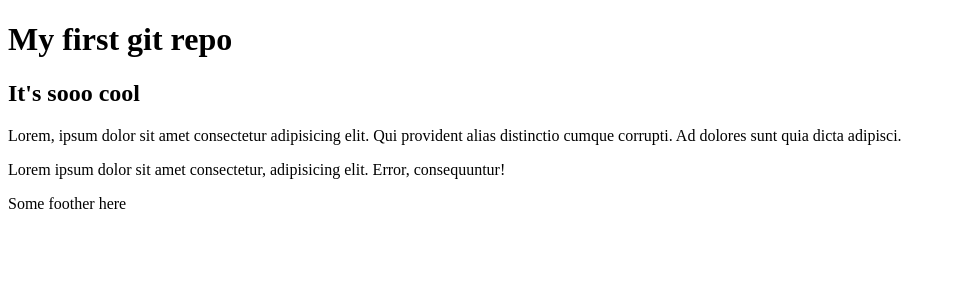
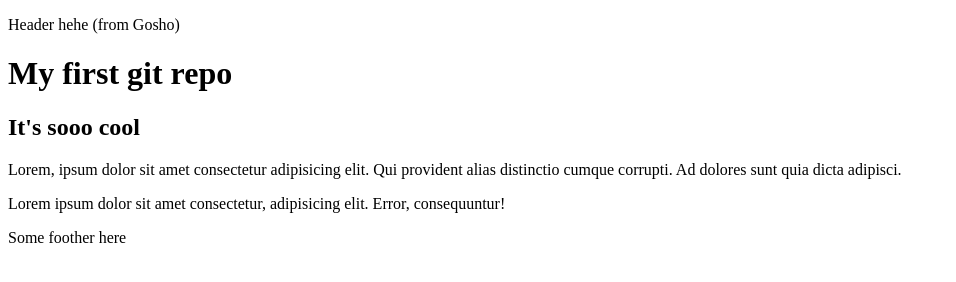
Before and after one commit to KaterinaKalaydzjhieva/common-test, a plain HTML site: page index.html in a window 1280 px wide. Shown: the whole page, without its empty margins (0-956 px from the left). Drawn offline with Linux system fonts and the light colour scheme.

Commit message:
Add header indeh

```diff
--- a/index.html
+++ b/index.html
@@ -6,6 +6,7 @@
     <title>My first git repo</title>
 </head>
 <body>
+    <div><p>Header hehe (from Gosho)</p></div>
     <h1>My first git repo</h1>
     <h2>It's sooo cool</h2>
     <p>Lorem, ipsum dolor sit amet consectetur adipisicing elit. Qui provident alias distinctio cumque corrupti. Ad dolores sunt quia dicta adipisci.</p>
```
